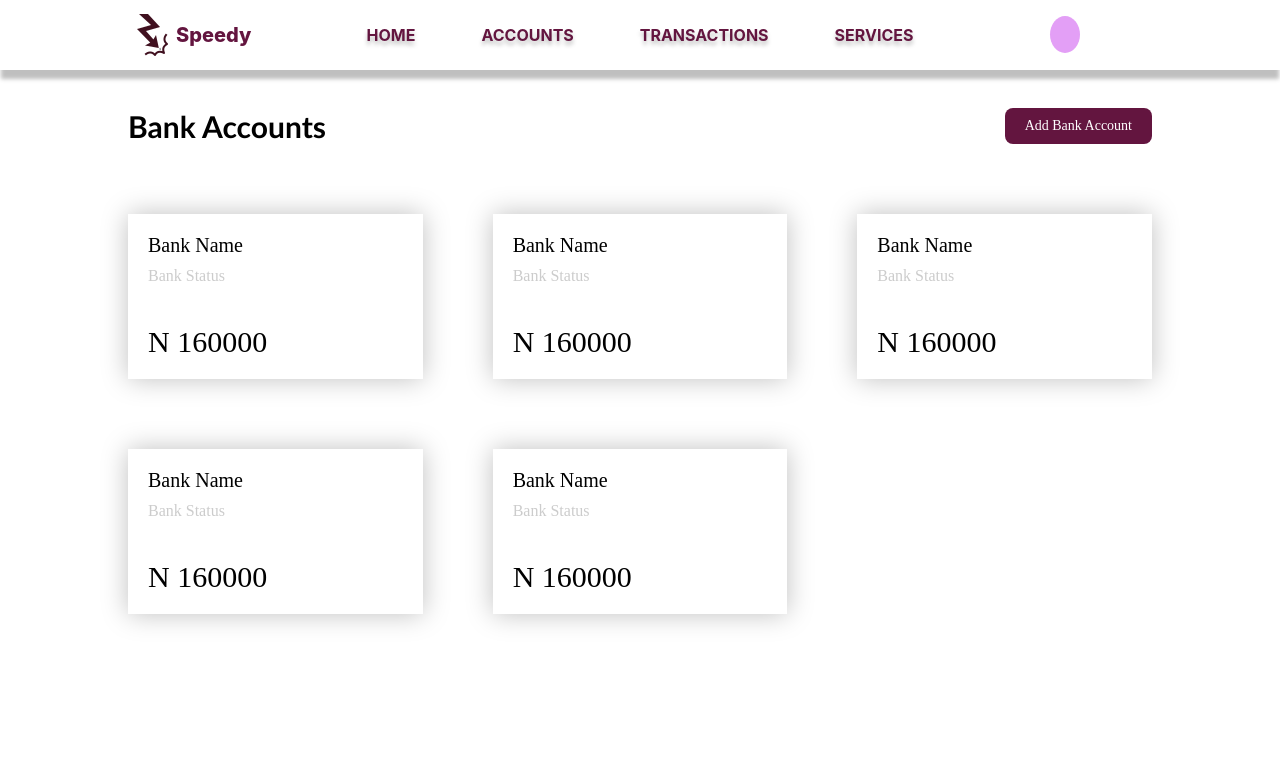
After one commit to Cheerio-ban/Speedy, a Flask app: template app/templates/accounts.html in a window 1280 px wide. The commit adds this page. Shown: the top 761 px of the page. Run offline with Flask 3, Linux system fonts and the light colour scheme; the template is opened without the code that fills it, so the values that code supplies are empty.

Commit message:
Implemented and styles accounts page

```diff
--- a/app/models.py
+++ b/app/models.py
@@ -107,7 +107,6 @@ class Customer(db.Model):
 
 
 class Transaction(db.Model):
-  # Needs a transaction description.
   id = db.Column(db.Integer, primary_key=True)
   description = db.Column(db.String(250))
   acc_num = db.Column(db.String(100), db.ForeignKey('account.account_number'))
--- /dev/null
+++ b/app/static/styles/accounts.css
@@ -0,0 +1,64 @@
+body {
+  background: #fff;
+}
+
+.accounts {
+  max-width: 80%;
+  margin: 3% auto;
+}
+
+.account-grid {
+  display: grid;
+  margin-top: 70px;
+  grid-template-columns: repeat(3, 1fr);
+  gap: 70px;
+}
+
+.bank-btn {
+  margin-bottom: 30px;
+}
+
+.bank-btn p {
+  font-size: 30px;
+  font-family: 'Gill Sans', 'Gill Sans MT', Calibri, 'Trebuchet MS', sans-serif;
+  font-weight: 700;
+}
+
+.bank-btn a {
+  text-decoration: none;
+  padding: 10px 20px;
+  font-size: 14px;
+  background: #63153F;
+  color: #fff;
+  border-radius: 8px;
+}
+
+.bank-btn {
+  display: flex;
+  justify-content: space-between;
+}
+
+.account-tile {
+  padding: 20px;
+  background: #fff;
+  box-shadow: 0 0 25px 0 rgba(0, 0, 0, 0.25) ;
+}
+
+.name-icon {
+  display: flex;
+  justify-content: space-between;
+  margin-bottom: 40px;
+}
+
+.name .bk-name {
+  font-size: 20px;
+  margin-bottom: 10px;
+}
+
+.name .status {
+  color: #ccc;
+}
+
+.amount {
+  font-size: 30px;
+}
--- a/app/templates/_transactions.html
+++ b/app/templates/_transactions.html
@@ -1,7 +1,7 @@
 <link rel="stylesheet" href="{{ url_for('static', filename='styles/_transactions.css') }}">
   <tr valign="top">
     <td >{{ transaction.format_time(transaction.timestamp) }}</td>
-    <td>{{ transaction.description |default("") }}</td>
+    <td>{{ transaction.description | default("NIL") }}</td>
     <td>{{ transaction.transaction_type }}</td>
     <td>{{ transaction.amount }}</td>
     <td>{{ account.balance }}</td>
--- /dev/null
+++ b/app/templates/accounts.html
@@ -0,0 +1,84 @@
+{% extends 'nav-bar.html' %}
+
+
+{% block content %}
+<link rel="stylesheet" href="{{ url_for('static', filename='styles/accounts.css') }}">
+<div class="accounts">
+  <div class="bank-btn">
+    <p>Bank Accounts</p>
+    <a href="">Add Bank Account</a>
+  </div>
+  <div class="account-grid">
+    <div class="account-tile">
+      <div class="name-icon">
+        <div class="name">
+          <p class="bk-name">Bank Name</p>
+          <p class="status">Bank Status</p>
+        </div>
+        <div class="icon">
+          <img src="" alt="">
+        </div>
+      </div>
+      <div class="amount">
+        <p>N 160000</p>
+      </div>
+    </div>
+    <div class="account-tile">
+      <div class="name-icon">
+        <div class="name">
+          <p class="bk-name">Bank Name</p>
+          <p class="status">Bank Status</p>
+        </div>
+        <div class="icon">
+          <img src="" alt="">
+        </div>
+      </div>
+      <div class="amount">
+        <p>N 160000</p>
+      </div>
+    </div>
+    <div class="account-tile">
+      <div class="name-icon">
+        <div class="name">
+          <p class="bk-name">Bank Name</p>
+          <p class="status">Bank Status</p>
+        </div>
+        <div class="icon">
+          <img src="" alt="">
+        </div>
+      </div>
+      <div class="amount">
+        <p>N 160000</p>
+      </div>
+    </div>
+    <div class="account-tile">
+      <div class="name-icon">
+        <div class="name">
+          <p class="bk-name">Bank Name</p>
+          <p class="status">Bank Status</p>
+        </div>
+        <div class="icon">
+          <img src="" alt="">
+        </div>
+      </div>
+      <div class="amount">
+        <p>N 160000</p>
+      </div>
+    </div>
+    <div class="account-tile">
+      <div class="name-icon">
+        <div class="name">
+          <p class="bk-name">Bank Name</p>
+          <p class="status">Bank Status</p>
+        </div>
+        <div class="icon">
+          <img src="" alt="">
+        </div>
+      </div>
+      <div class="amount">
+        <p>N 160000</p>
+      </div>
+    </div>
+  </div>
+</div>
+{% endblock %}
--- a/app/templates/nav-bar.html
+++ b/app/templates/nav-bar.html
@@ -7,7 +7,7 @@
   </div>
   <div class="links">
     <a href="{{ url_for('user_home', username=customer.username)}}">HOME</a>
-    <a href="{{ url_for('profile', username=customer.username)}}">ACCOUNTS</a>
+    <a href="{{ url_for('accounts', username=customer.username)}}">ACCOUNTS</a>
     <a href="{{ url_for('transactions', username=customer.username )}}">TRANSACTIONS</a>
     <a href="">SERVICES</a>
   </div>
```
Also changed, not shown: app/routes.py (+6 -6 lines), app/static/styles/transactions.css (+7 -0 lines).
